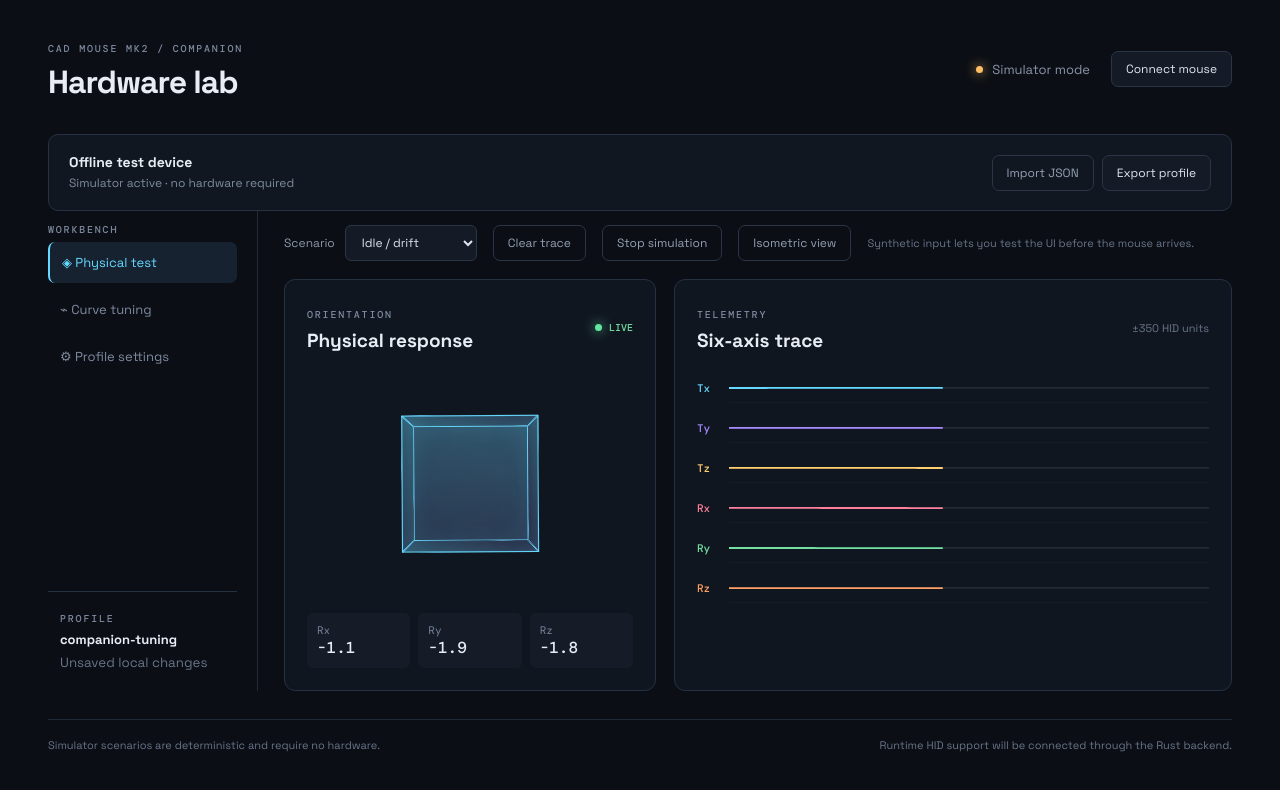
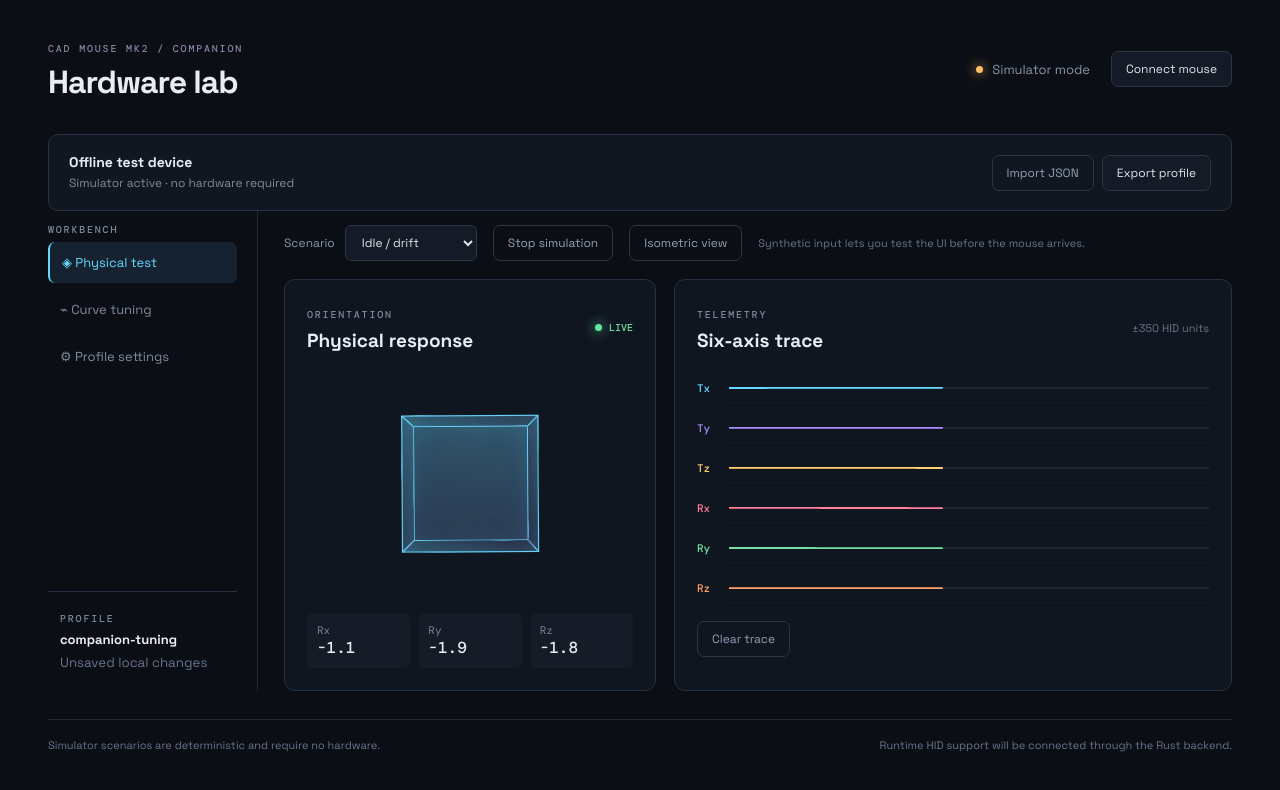
Before and after one commit to jonathanlaf/cad-mouse-mk2-companion-app, a React (Vite) app: page / in a window 1280 px wide. Shown: the top 790 px of the page. Built offline with nearby package versions, Linux system fonts and the light colour scheme.

Commit message:
Place trace reset beside telemetry graph

```diff
--- a/src/App.tsx
+++ b/src/App.tsx
@@ -207,12 +207,6 @@ function App() {
                 </label>
                 <button
                   className="button secondary"
-                  onClick={() => setSamples([])}
-                >
-                  Clear trace
-                </button>
-                <button
-                  className="button secondary"
                   onClick={() => setSimulationRunning(!simulationRunning)}
                 >
                   {simulationRunning ? "Stop simulation" : "Start simulation"}
@@ -301,6 +295,12 @@ function App() {
                       />
                     ))}
                   </div>
+                  <button
+                    className="button secondary trace-clear"
+                    onClick={() => setSamples([])}
+                  >
+                    Clear trace
+                  </button>
                 </section>
               </div>
             </>
--- a/src/layout.css
+++ b/src/layout.css
@@ -96,6 +96,7 @@ aside button.nav-selected {
 .curve-controls select {
   font-size: 11px;
 }
+.trace-clear{margin-top:18px}
 .axis-reference {
   position: absolute;
   width: 240px;
```
